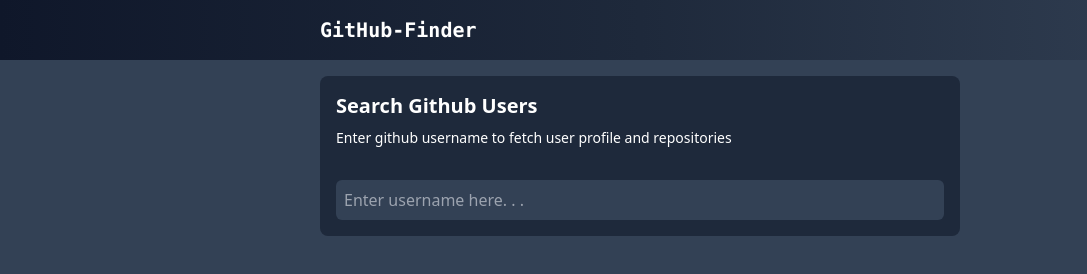
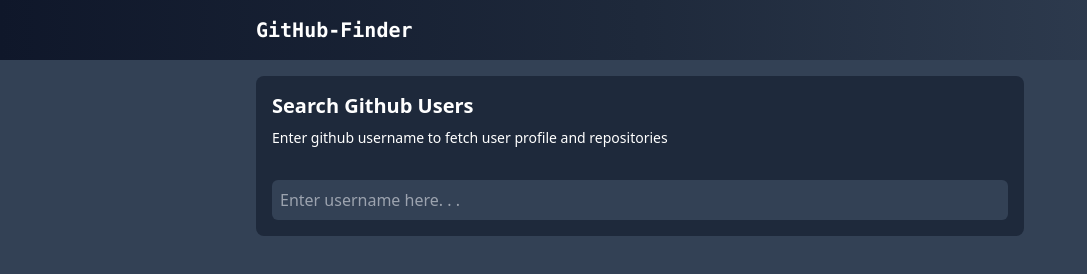
Before and after one commit to JepoySanity/VJS-ghub-finder, a website: page index.html in a window 1280 px wide. Shown: the whole page, without its empty margins (0-1087 px from the left). Drawn offline with Linux system fonts and the light colour scheme.

Commit message:
add breakpoint for larger screens

```diff
--- a/index.html
+++ b/index.html
@@ -12,14 +12,14 @@
       class="bg-gradient-to-r from-slate-900 via-slate-800 to-slate-700 text-white"
     >
       <div
-        class="container mx-auto w-5/6 md:w-1/2 flex flex-row items-center py-4"
+        class="container mx-auto w-5/6 lg:w-3/5 flex flex-row items-center py-4"
       >
         <h1 class="text-xl font-mono font-bold">GitHub-Finder</h1>
       </div>
     </nav>
     <div>
       <div
-        class="container mx-auto w-5/6 md:w-1/2 bg-slate-800 mt-4 text-white rounded-lg p-4"
+        class="container mx-auto w-5/6 lg:w-3/5 bg-slate-800 mt-4 text-white rounded-lg p-4"
       >
         <h1 class="font-bold text-xl">Search Github Users</h1>
         <p class="text-sm mt-2">
```
Also changed, not shown: dist/main.css.
